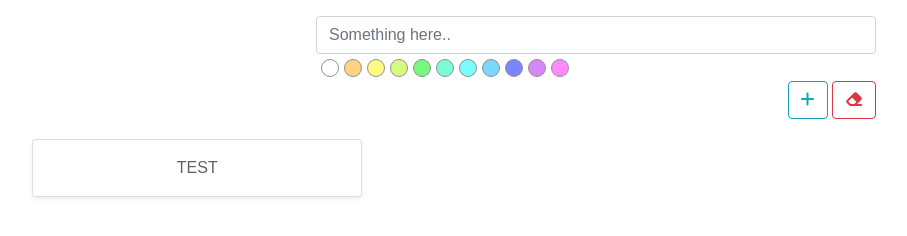
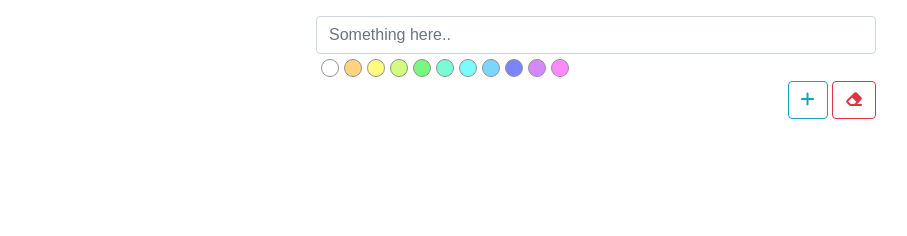
Before and after one commit to mohamadsam9667/sam.ir, a plain HTML site: page 166-explain-of-note-app-project/source/index.html in a window 1280 px wide. Shown: the part 156-392 px from the top of the page, without its empty margins (44-951 px from the left). Drawn offline with Linux system fonts and the light colour scheme.

Commit message:
finish note App mini project by js simple

```diff
--- a/166-explain-of-note-app-project/source/index.html
+++ b/166-explain-of-note-app-project/source/index.html
@@ -55,9 +55,9 @@
             <div class="container">
               <div class="row">
                 <div id='listed' class="col-11 col-sm-11 col-md-11 col-lg-11 col-xl-11 p-3 card-columns">
-                  <div class="card shadow-sm rounded">
-                    <p class="card-text p-3">TEST</p>
-                  </div>
+                  <!-- <div class="card shadow-sm rounded"> -->
+                    <!-- <p class="card-text p-3">TEST</p> -->
+                  <!-- </div> -->
                 </div>
               </div>
             </div>
--- a/166-explain-of-note-app-project/source/js/app.js
+++ b/166-explain-of-note-app-project/source/js/app.js
@@ -4,7 +4,7 @@ let inputText=document.querySelector(".form-control")
 let btnAdd=document.querySelector("#btn-save")
 let fatherTags=document.querySelector("#listed")
 let btnDelet=document.querySelector("#btn-delete")
-console.log(btnDelet)
+// console.log(btnDelet)
 // console.log(inputText)
 let selectedColor = "#000000";  // رنگ پیش‌فرض
 
@@ -57,8 +57,8 @@ btnAdd.addEventListener('click',function(){
 
 btnDelet.addEventListener('click',function(){
 
-    console.log("delet")
-    console.log(fatherTags.lastChild)
+    // console.log("delet")
+    // console.log(fatherTags.lastChild)
     fatherTags.lastChild.remove()
 
 
```
